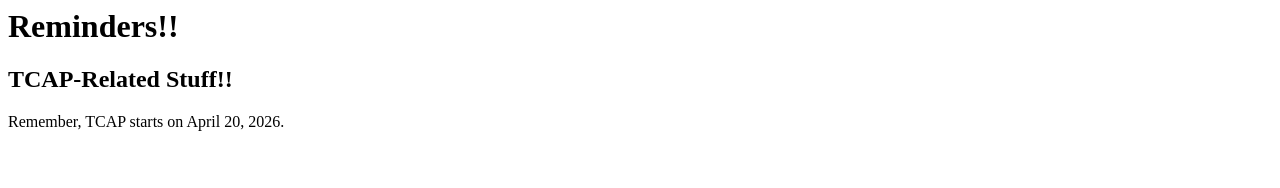
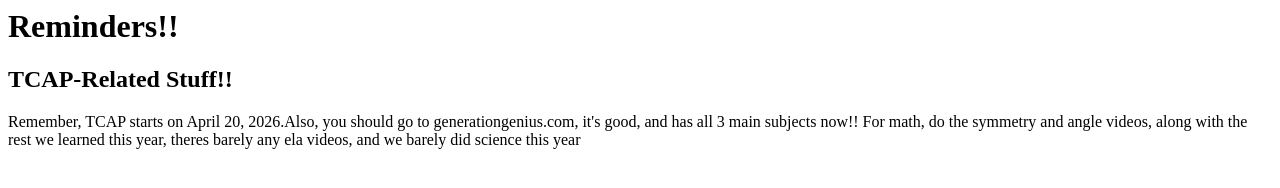
Before and after one commit to DaSchoolyTwo/shiny-carnival, a plain HTML site: page reminders/index.html in a window 1280 px wide. Drawn offline with Linux system fonts and the light colour scheme.

Commit message:
Update index.html

```diff
--- a/reminders/index.html
+++ b/reminders/index.html
@@ -1,3 +1,3 @@
 <h1>Reminders!!</h1>
 <h2>TCAP-Related Stuff!!</h2>
-<p>Remember, TCAP starts on April 20, 2026.</p>
+<p>Remember, TCAP starts on April 20, 2026.Also, you should go to generationgenius.com, it's good, and has all 3 main subjects now!! For math, do the symmetry and angle videos, along with the rest we learned this year, theres barely any ela videos, and we barely did science this year</p>
```
